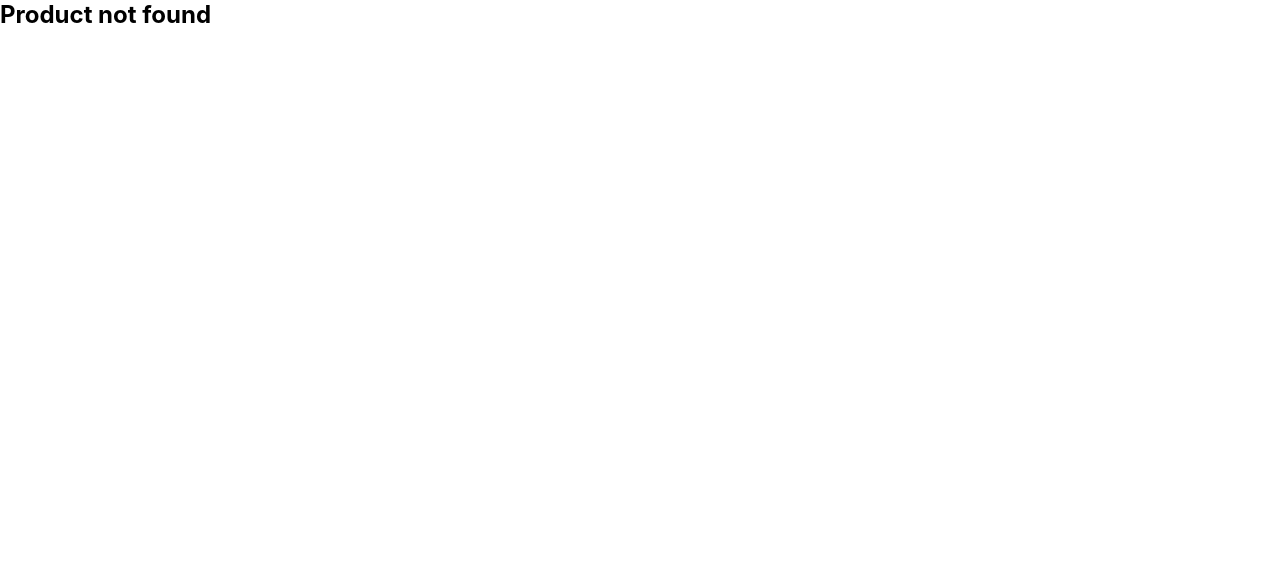
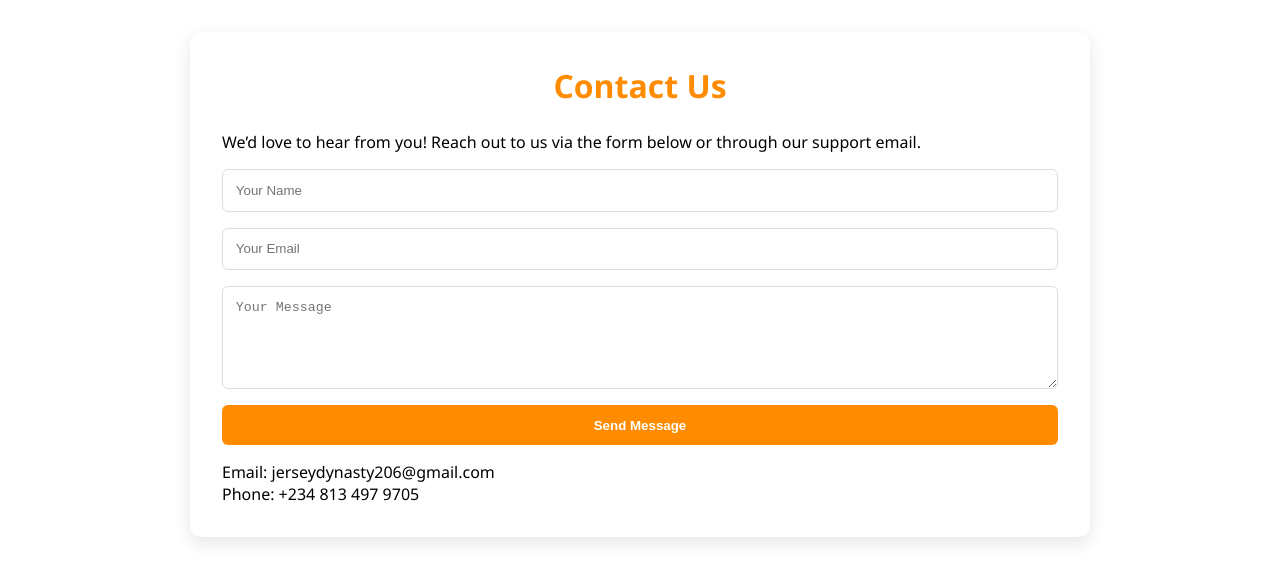
Before and after one commit to Arole01/JerseyDynasty, a React (Create React App) app: page /contact in a window 1280 px wide. Before the commit this address had no page. Shown: the top 582 px of the page. Built offline with nearby package versions, Linux system fonts and the light colour scheme.

Commit message:
contact css

```diff
--- a/src/App.js
+++ b/src/App.js
@@ -15,6 +15,7 @@ import Signup from './Pages/Signup';
 import { Payment } from './Pages/Payment'
 import { RefundPolicy } from './Pages/RefundPolicy';
 import { PrivacyPolicy } from './Pages/PrivacyPolicy';
+import { Contact } from './Pages/Contact';
 
 const App = () => {
   return (
@@ -32,6 +33,7 @@ const App = () => {
           <Route path="/size-guide" element={<SizeGuide />} />
           <Route path="/refund-policy" element={<RefundPolicy />} />
           <Route path="/privacy-policy" element={<PrivacyPolicy />} />
+          <Route path="/contact" element={<Contact/>}/>
           <Route path="/:id" element={<SingleProduct/>}/>
           <Route path="/signup" element={<Signup/>}/>
           <Route path="/login" element={<Login/>}/>
--- a/src/Pages/Contact.css
+++ b/src/Pages/Contact.css
@@ -0,0 +1,25 @@
+.contact-form {
+    display: flex;
+    flex-direction: column;
+    gap: 1rem;
+    margin: 1rem 0;
+}
+
+.contact-form input, .contact-form textarea {
+    padding: 0.8rem;
+    border: 1px solid #ddd;
+    border-radius: 6px;
+}
+
+.contact-form button {
+    padding: 0.8rem;
+    background: #FF8C00;
+    border: none;
+    border-radius: 6px;
+    color: #fff;
+    font-weight: bold;
+    cursor: pointer;
+    transition: background 0.3s ease;
+}
+
+.contact-form button:hover { background: #e67e00; }
--- a/src/Pages/Contact.js
+++ b/src/Pages/Contact.js
@@ -1,3 +1,6 @@
+import React from "react";
+import "./Contact.css"
+
 export const Contact = () => {
     return (
     <div className="page-container">
@@ -9,8 +12,8 @@ export const Contact = () => {
         <textarea placeholder="Your Message" rows="5" required></textarea>
         <button type="submit">Send Message</button>
         </form>
-      <p>Email: support@example.com</p>
-      <p>Phone: +234 800 123 4567</p>
+        <p>Email: jerseydynasty206@gmail.com</p>
+        <p>Phone: +234 813 497 9705</p>
     </div>
     );
 };
```
Also changed, not shown: src/Components/Layout.js (added). Lines whose indentation alone changed are shown as unchanged.
